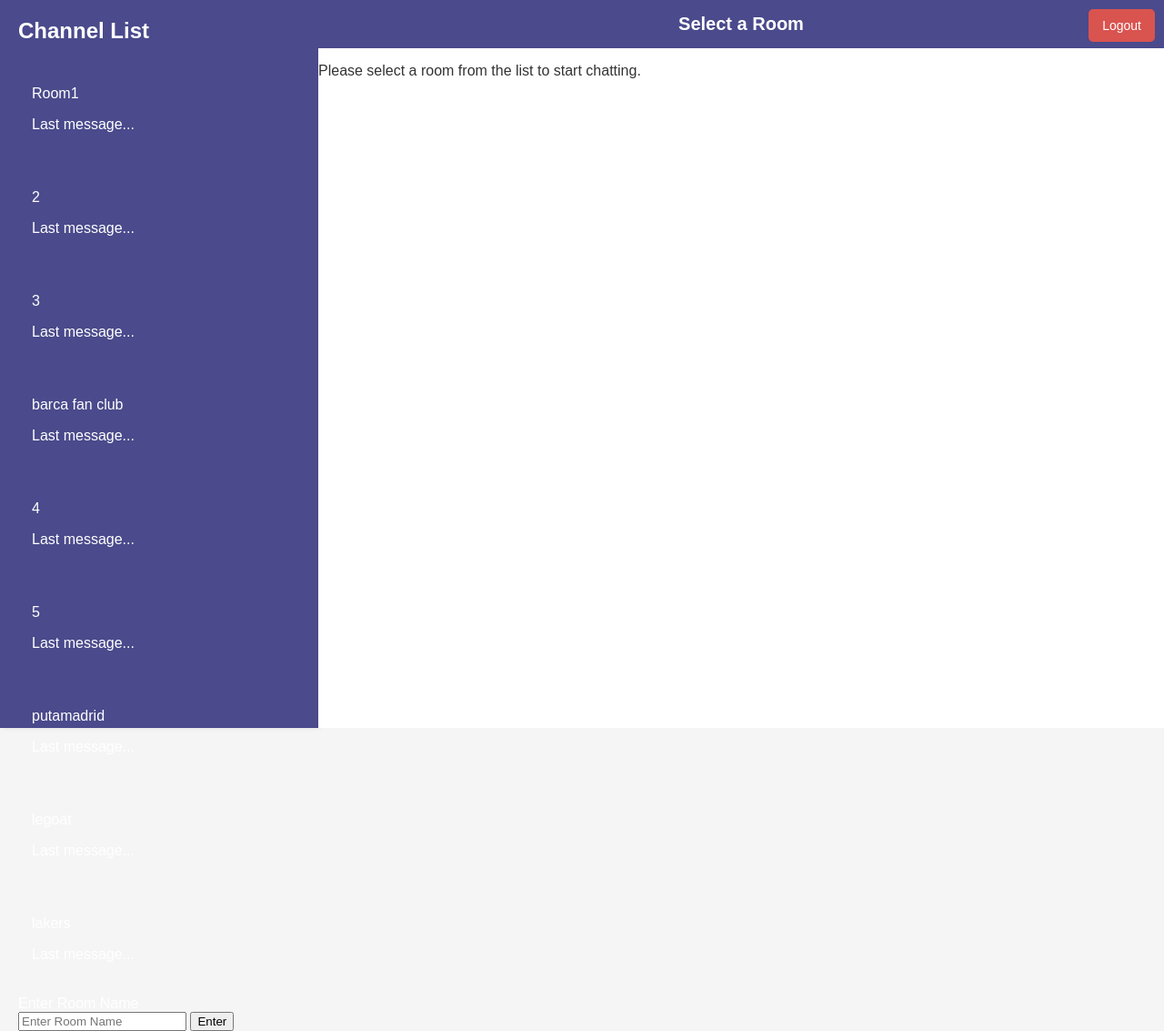
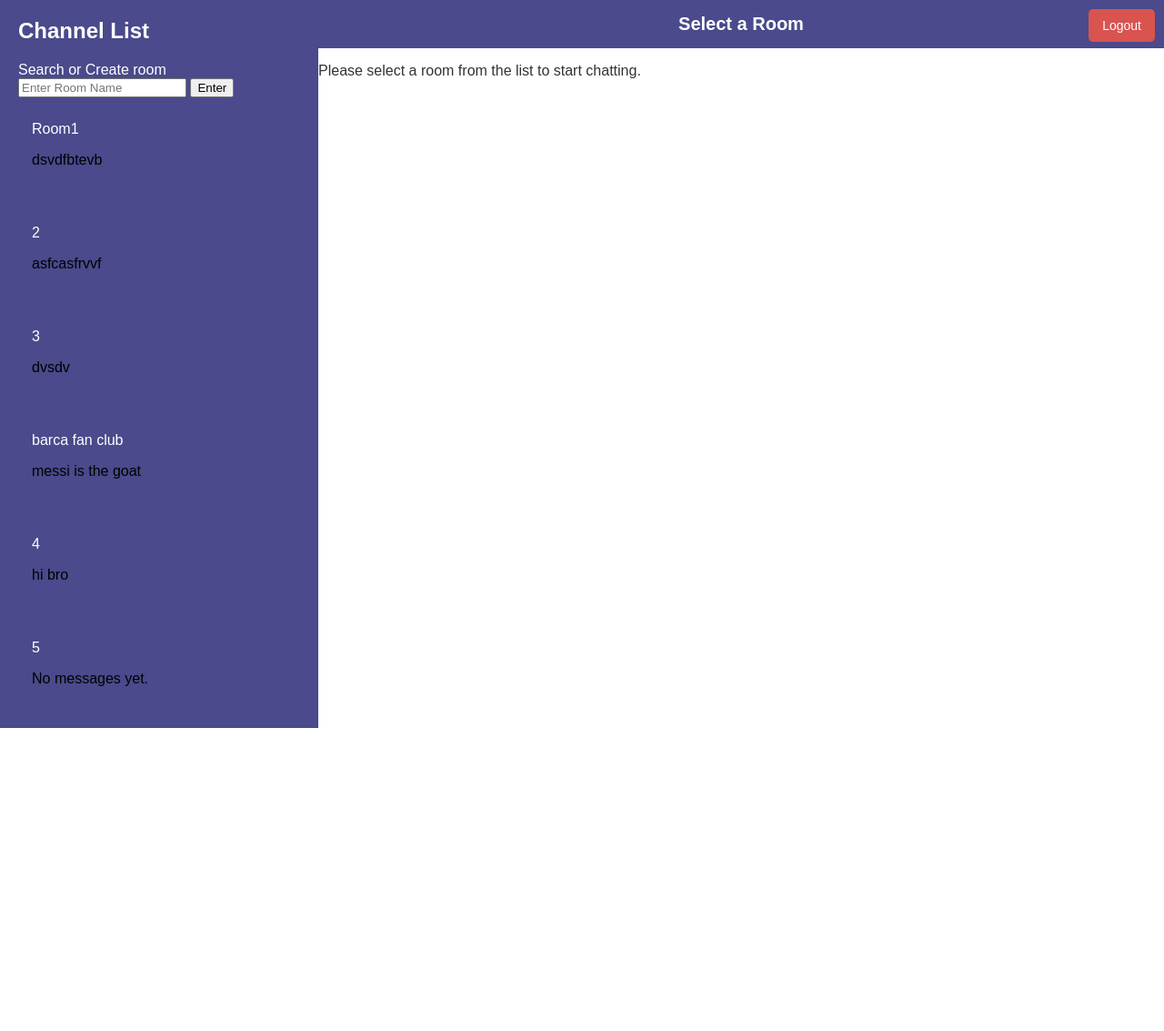
Before and after one commit to Jekmen1/final_project, a Flask app: page /chat in a window 1280 px wide. Shown: the whole page at 91% size. After the commit the page ends 800 px from the top, so only its background shows below. Run offline with Flask 3, Linux system fonts and the light colour scheme; a user stored in the database is signed in.

Commit message:
update chat's pages

```diff
--- a/src/static/css/styles.css
+++ b/src/static/css/styles.css
@@ -3,11 +3,13 @@
     font-family: Arial, sans-serif;
     background-color: #f5f5f5;
     color: #333;
+    overflow: hidden;
 }
 
 .chat-container {
     display: flex;
     height: 100vh;
+    overflow: hidden;
 }
 
 .sidebar {
@@ -18,6 +20,8 @@
     flex-direction: column;
     padding: 20px;
     box-shadow: 2px 0 5px rgba(0, 0, 0, 0.1);
+    overflow-y: auto;
+    height: 100%;
 }
 
 .sidebar h2 {
@@ -53,6 +57,8 @@
     display: flex;
     flex-direction: column;
     background-color: #fff;
+    height: 100%;
+    overflow-y: auto;
 }
 
 .chat-header {
@@ -62,6 +68,7 @@
     font-size: 20px;
     font-weight: bold;
     text-align: center;
+    flex-shrink: 0;
 }
 
 .chat-box {
@@ -89,6 +96,7 @@
 .chat-input {
     display: flex;
     padding: 15px;
+    flex-shrink: 0;
     background-color: #f5f5f5;
     border-top: 1px solid #ddd;
 }
@@ -140,3 +148,8 @@
 .logout-button:hover {
     background-color: #c9302c;
 }
+
+.room-last-message {
+    color: #000;
+    font-weight: normal;
+}
--- a/src/templates/chatapp/chat.html
+++ b/src/templates/chatapp/chat.html
@@ -10,13 +10,20 @@
     <div class="chat-container">
         <div class="sidebar">
             <h2>Channel List</h2>
+            <div id="room-form" class="room-form hidden">
+                <form method="POST" action="{{ url_for('chat.chat') }}">
+                    <label for="room_name">Search or Create room</label>
+                    <input type="text" name="room_name" id="room_name" placeholder="Enter Room Name" required>
+                    <button type="submit">Enter</button>
+                </form>
+            </div>
             <ul>
-                {% for room in rooms %}
+                {% for room_data in rooms %}
                 <li>
-                    <a href="{{ url_for('chat.room', room_name=room.name) }}">
+                    <a href="{{ url_for('chat.room', room_name=room_data.room.name) }}">
                         <div class="room">
-                            <p class="room-name">{{ room.name }}</p>
-                            <p class="room-last-message">Last message...</p>
+                            <p class="room-name">{{ room_data.room.name }}</p>
+                            <p class="room-last-message">{{ room_data.last_message }}</p>
                         </div>
                     </a>
                 </li>
@@ -27,13 +34,6 @@
             </ul>
 
 
-            <div id="room-form" class="room-form hidden">
-                <form method="POST" action="{{ url_for('chat.chat') }}">
-                    <label for="room_name">Enter Room Name</label>
-                    <input type="text" name="room_name" id="room_name" placeholder="Enter Room Name" required>
-                    <button type="submit">Enter</button>
-                </form>
-            </div>
             <div class="logout">
                 <a href="{{ url_for('auth.logout') }}" class="logout-button">Logout</a>
             </div>
--- a/src/views/chat_view/routes.py
+++ b/src/views/chat_view/routes.py
@@ -6,6 +6,7 @@
 from ...extensions import socketio
 
 chat_bp = Blueprint('chat', __name__, template_folder='templates')
+
 
 @chat_bp.route('/chat', methods=['GET', 'POST'])
 @login_required
@@ -17,8 +18,17 @@
             db.session.add(new_room)
             db.session.commit()
         return redirect(url_for('chat.room', room_name=room_name))
-    rooms = ChatRoom.query.all()
+
+    rooms = []
+    for room in ChatRoom.query.all():
+        last_message = Message.query.filter_by(room_id=room.id).order_by(Message.timestamp.desc()).first()
+        rooms.append({
+            "room": room,
+            "last_message": last_message.content if last_message else "No messages yet."
+        })
+
     return render_template('chatapp/chat.html', rooms=rooms)
+
 
 @chat_bp.route('/chat/<room_name>')
 @login_required
@@ -27,6 +37,8 @@
     room = ChatRoom.query.filter_by(name=room_name).first_or_404()
     messages = Message.query.filter_by(room_id=room.id).order_by(Message.timestamp).all()
     return render_template('chatapp/room.html', rooms=all_rooms, room=room, messages=messages)
+
+
 
 @socketio.on('send_message')
 def handle_send_message(data):
```
Also changed, not shown: src/templates/chatapp/room.html (+7 -8 lines), src/templates/main/home.html (+4 -3 lines), instance/db.sqlite3.
